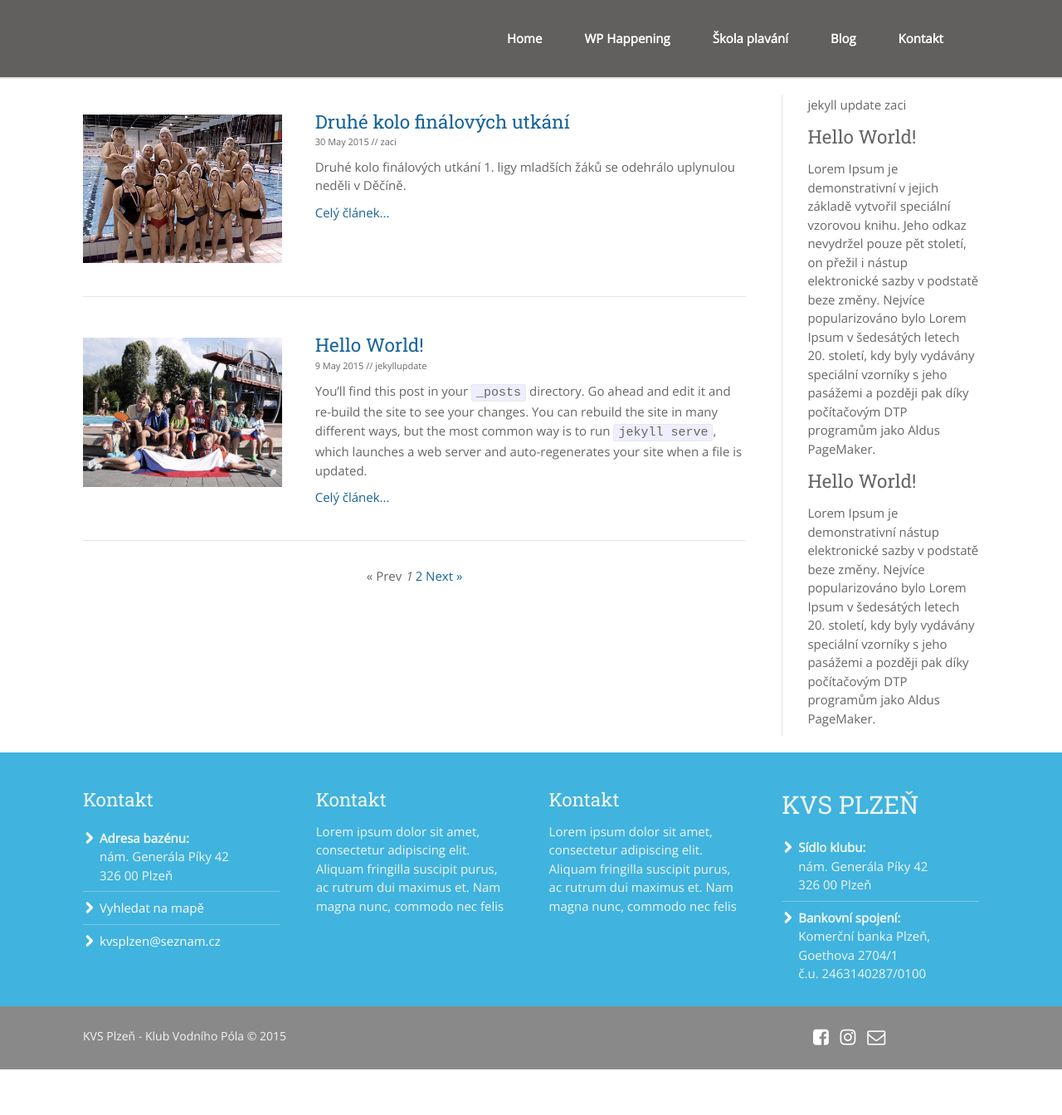
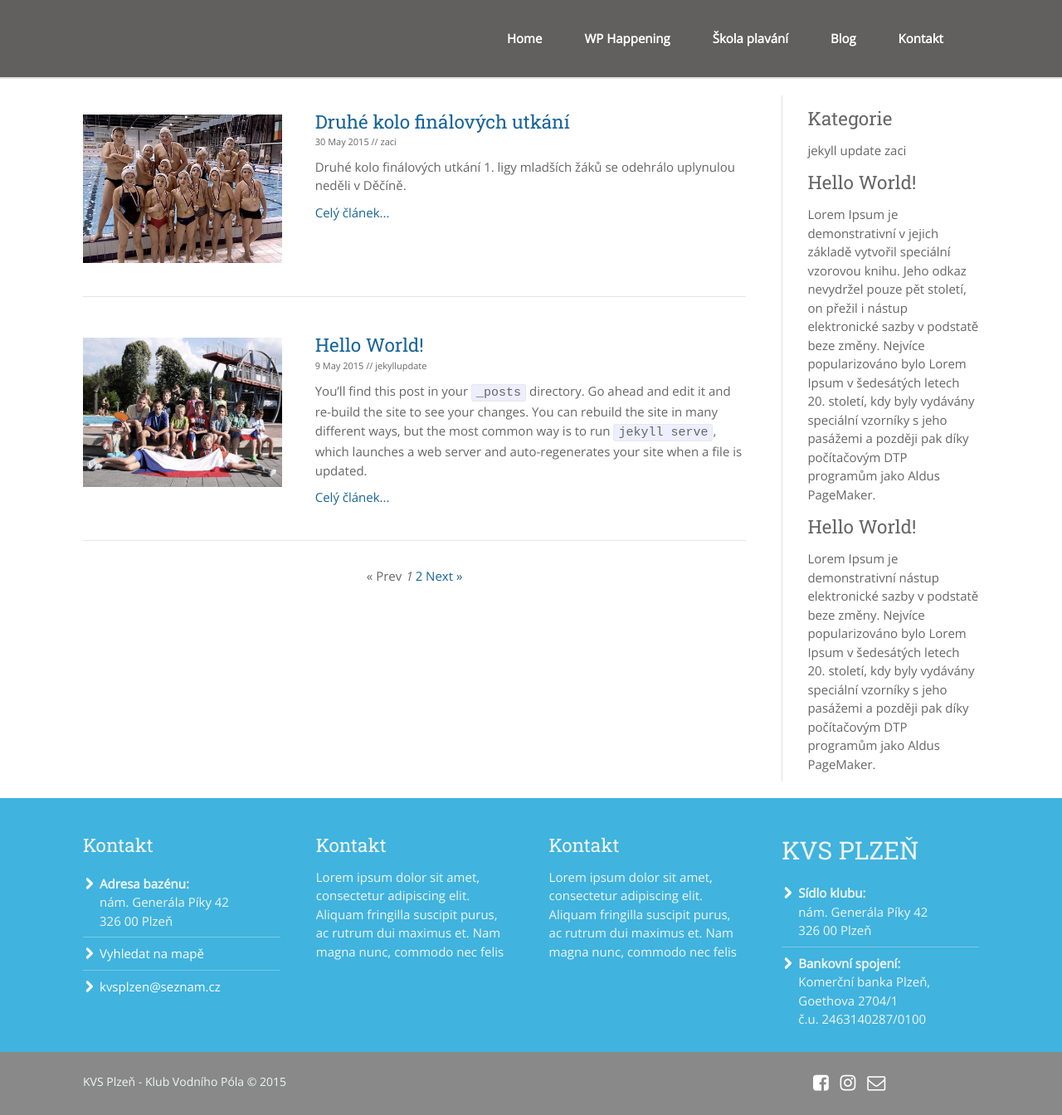
Before and after one commit to SteveVil/KVS-web, a Jekyll site: the page built from Blog/index.html, in a window 1280 px wide. Shown: the whole page at 83% size. Built offline with Jekyll 4.4.1, drawn with Linux system fonts in a browser that asks for light colours; nearby versions of some CDN libraries; the list of posts is cut into pages by our own code; before the commit the page ends 1289 px from its top, so only the background shows below that.

Commit message:
Update sidebar.html

```diff
--- a/_includes/sidebar.html
+++ b/_includes/sidebar.html
@@ -1,5 +1,6 @@
 <div class="sidebar">
 
+  <h2>Kategorie</h2>
   {% for category in site.categories %}
       {{ category | first }}
   {% endfor %}
```
